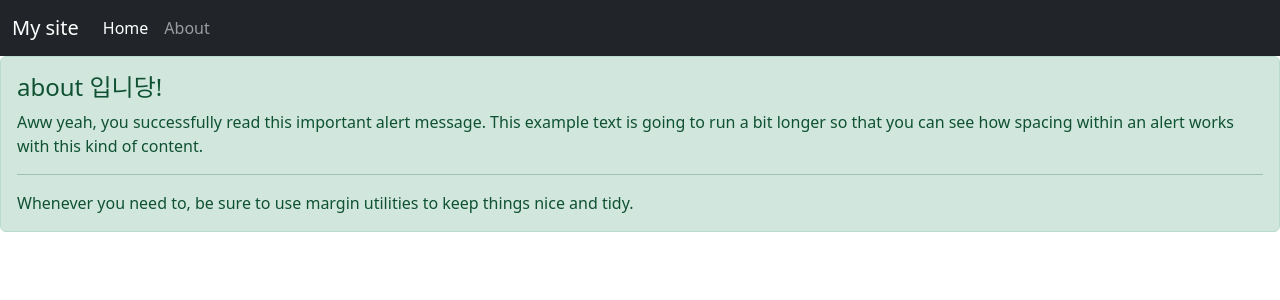
After one commit to Jieun-KWAK/Django_bootstrap, a Django app: page /about/ in a window 1280 px wide. The commit adds this page. Shown: the top 300 px of the page. Run offline with Django 4.2, Linux system fonts and the light colour scheme; some libraries are stand-ins or nearby versions.

Commit message:
fourth commit

```diff
--- /dev/null
+++ b/bootapp/templates/about.html
@@ -0,0 +1,10 @@
+{% extends 'base.html' %}
+{% block content %}
+
+    <div class="alert alert-success" role="alert">
+      <h4 class="alert-heading">about 입니당!</h4>
+      <p>Aww yeah, you successfully read this important alert message. This example text is going to run a bit longer so that you can see how spacing within an alert works with this kind of content.</p>
+      <hr>
+      <p class="mb-0">Whenever you need to, be sure to use margin utilities to keep things nice and tidy.</p>
+    </div>
+{% endblock %}
--- /dev/null
+++ b/bootapp/templates/base.html
@@ -0,0 +1,35 @@
+{% load static %}
+<!DOCTYPE html>
+<html lang="ko">
+<head>
+    <meta charset="UTF-8">
+    <meta http-equiv="X-UA-Compatible" content="IE=edge">
+    <meta name="viewport" content="width=device-width, initial-scale=1.0">
+    <link rel="stylesheet" type="text/css" href="{% static 'css/bootstrap.min.css' %}">
+    <script src="{% static 'js/bootstrap.min.js' %}"></script>
+    <title>Document</title>
+</head>
+<body>
+    <nav class="navbar navbar-expand-lg navbar-dark bg-dark">
+      <div class="container-fluid">
+        <a class="navbar-brand" href="{% url 'home' %}">My site</a>
+        <button class="navbar-toggler" type="button" data-bs-toggle="collapse" data-bs-target="#navbarSupportedContent" aria-controls="navbarSupportedContent" aria-expanded="false" aria-label="Toggle navigation">
+          <span class="navbar-toggler-icon"></span>
+        </button>
+        <div class="collapse navbar-collapse" id="navbarSupportedContent">
+          <ul class="navbar-nav me-auto mb-2 mb-lg-0">
+            <li class="nav-item">
+              <a class="nav-link active" aria-current="page" href="{% url 'home' %}">Home</a>
+            </li>
+            <li class="nav-item">
+              <a class="nav-link" href="{% url 'about' %}">About</a>
+            </li>
+          </ul>
+        </div>
+      </div>
+    </nav>
+    {% block content %}
+
+    {% endblock %}
+</body>
+</html>
--- a/bootapp/views.py
+++ b/bootapp/views.py
@@ -3,3 +3,6 @@ from django.shortcuts import render
 # Create your views here.
 def home(request):
     return render(request, 'home.html')
+
+def about(request):
+    return render(request, 'about.html')
--- a/bootstrap_ex/urls.py
+++ b/bootstrap_ex/urls.py
@@ -19,5 +19,6 @@ import bootapp.views
 
 urlpatterns = [
     path('admin/', admin.site.urls),
-    path('', bootapp.views.home),
+    path('', bootapp.views.home, name='home'),
+    path('about/', bootapp.views.about, name='about'),
 ]
--- /dev/null
+++ b/myvenv/pyvenv.cfg
@@ -0,0 +1,3 @@
+home = C:\Users\82104\AppData\Local\Programs\Python\Python310
+include-system-site-packages = false
+version = 3.10.4
```
Also changed, not shown: bootapp/templates/home.html (+9 -49 lines), 11 other files.
